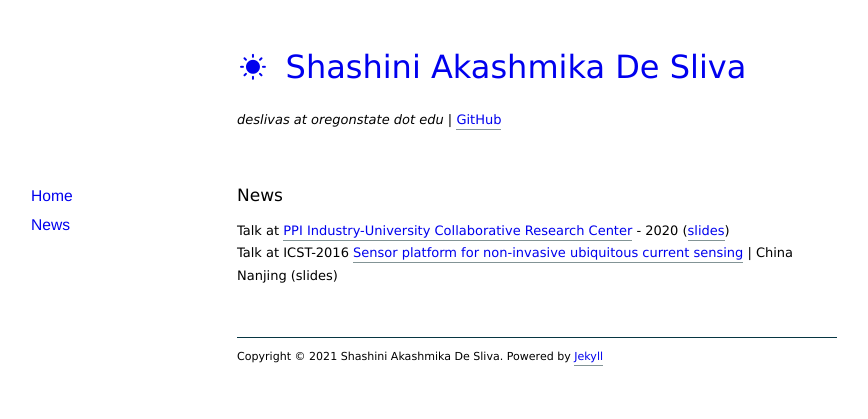
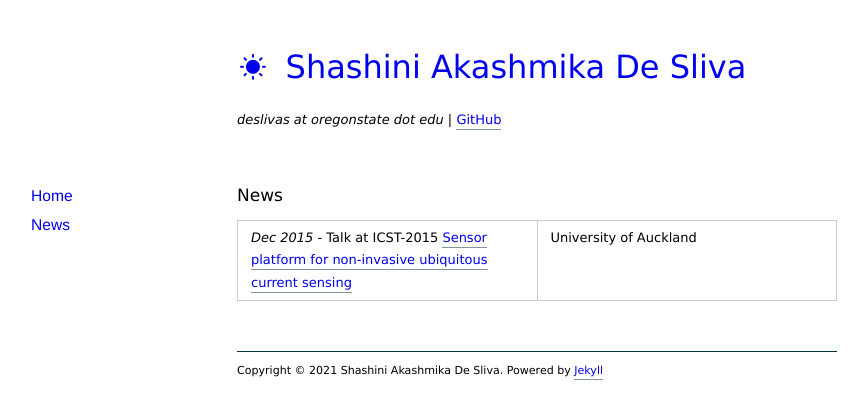
Before and after one commit to shashidesilvas/shashidesilvas.github.io, a Jekyll site: the page built from news/index.markdown, in a window 1280 px wide. Shown: the top 419 px of the page, without its empty margins (103-971 px from the left). Built offline with Jekyll 4.4.1, drawn with Linux system fonts in a browser that asks for light colours; nearby versions of some CDN libraries.

Commit message:
Update News

```diff
--- a/news/index.markdown
+++ b/news/index.markdown
@@ -4,5 +4,4 @@ title: News
 ---
 # News
 
-Talk at [PPI Industry-University Collaborative Research Center](https://www.ppicenter.org) - 2020 ([slides](https://github.com/maldil/maldil.github.io/blob/master/slides/PPI2020.pptx))<br>
-Talk at ICST-2016 [Sensor platform for non-invasive ubiquitous current sensing](https://ieeexplore.ieee.org/abstract/document/7796322)  | China Nanjing (slides)
+*Dec 2015* - Talk at ICST-2015 [Sensor platform for non-invasive ubiquitous current sensing](https://ieeexplore.ieee.org/abstract/document/7796322)  | University of Auckland
```
